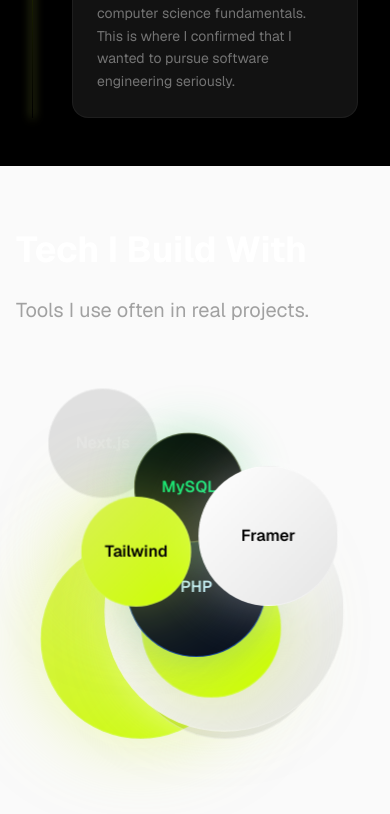
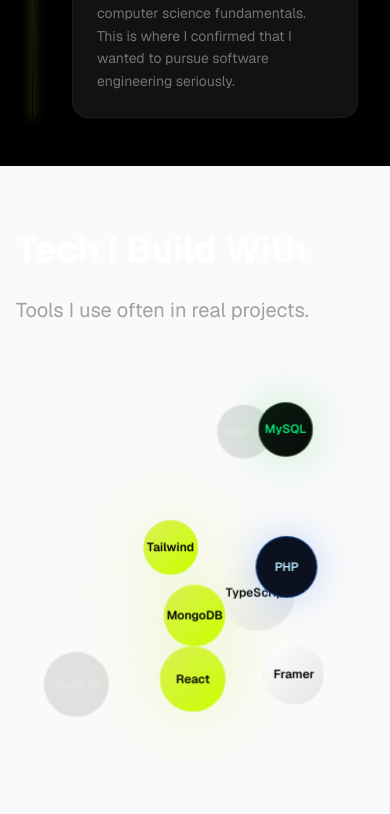
Before and after one commit to hereisben/portfolio, a Next.js app: page / in a window 390 px wide. Shown: the part 4228-5042 px from the top of the page. Built offline with nearby package versions, Linux system fonts and the light colour scheme.

Commit message:
feat: make Tech bubbles responsive and smoother
switch bubble size to vw instead of px
handle resize so bubbles don't break on screen change
tweak hover shadow + transform for smoother feel

- src/sections/Tech.tsx

```diff
--- a/src/sections/Tech.tsx
+++ b/src/sections/Tech.tsx
@@ -25,44 +25,49 @@
   vy: number;
 };
 
-function sizeToPx(size: TechItem["size"]) {
-  if (size === "xl") return 240;
-  if (size === "lg") return 200;
-  if (size === "md") return 140;
-  return 110;
+function sizeToVw(size: TechItem["size"]) {
+  if (size === "xl") return 20;
+  if (size === "lg") return 17;
+  if (size === "md") return 16;
+  return 14;
+}
+
+function vwToPx(vw: number) {
+  if (typeof window === "undefined") return vw * 10;
+  return (vw / 100) * window.innerWidth;
 }
 
 function bubbleClass(tone: NonNullable<TechItem["tone"]>) {
   const base =
-    "absolute grid place-items-center rounded-full border text-center transition-transform duration-200 will-change-transform hover:scale-[1.03] bg-gradient-to-br";
+    "absolute grid text-xs md:text-xl place-items-center rounded-full border text-center transition-[transform,box-shadow] duration-300 will-change-transform bg-gradient-to-br";
 
   if (tone === "lime")
     return (
       base +
-      " bg-primary from-[#D9F154] to-transparent text-black border-lime-200/30 shadow-[0_0_80px_rgba(217,241,84,0.5)]"
+      " bg-primary from-[#D9F154] to-transparent text-black border-lime-200/30 shadow-[0_0_80px_rgba(217,241,84,0.4)] hover:shadow-[0_0_80px_rgba(217,241,84,0.6)]"
     );
 
   if (tone === "green")
     return (
       base +
-      " bg-[#0A0A0A] from-green-500/10 to-transparent text-green-400 border-lime-200/30 shadow-[0_0_50px_rgba(34,197,94,0.3)]"
+      " bg-[#0A0A0A] from-green-500/10 to-transparent text-green-400 border-lime-200/30 hover:shadow-[0_0_50px_rgba(34,197,94,0.6)] shadow-[0_0_50px_rgba(34,197,94,0.3)]"
     );
 
   if (tone === "white")
     return (
       base +
-      " from-white to-neutral-200 text-black border-white/30 shadow-[0_0_60px_rgba(255,255,255,0.4)]"
+      " from-white to-neutral-200 text-black border-white/30 shadow-[0_0_60px_rgba(255,255,255,0.4)] hover:shadow-[0_0_60px_rgba(255,255,255,0.6)]"
     );
 
   if (tone === "blue")
     return (
       base +
-      " bg-[#0A1220] border border-blue-500/50 text-sky-200 shadow-[0_0_40px_rgba(59,130,246,0.3)]"
+      " bg-[#0A1220] border border-blue-500/50 text-sky-200 shadow-[0_0_40px_rgba(59,130,246,0.3)] hover:shadow-[0_0_40px_rgba(59,130,246,0.5)]"
     );
 
   return (
     base +
-    " bg-black/10 text-neutral-200 border-white/40 shadow-[0_0_30px_rgba(255,255,255,0.2)]"
+    " bg-black/10 text-neutral-200 border-white/40 shadow-[0_0_30px_rgba(255,255,255,0.2)] hover:shadow-[0_0_30px_rgba(255,255,255,0.4)]"
   );
 }
 
@@ -109,8 +114,8 @@
     const H = rect.height;
 
     const init: Bubble[] = seed.map((t, i) => {
-      const px = sizeToPx(t.size);
-      const r = px / 2;
+      const diameterPx = vwToPx(sizeToVw(t.size));
+      const r = diameterPx / 2;
 
       const s = i * 999 + t.x * 10 + t.y * 20;
       const rvx = hash01(s) - 0.5;
@@ -131,6 +136,31 @@
 
     bubblesRef.current = init;
     setBubbles([...init]);
+  }, []);
+
+  useEffect(() => {
+    const onResize = () => {
+      const el = containerRef.current;
+      if (!el) return;
+      const rect = el.getBoundingClientRect();
+      const W = rect.width;
+      const H = rect.height;
+
+      const pad = 8;
+
+      for (const b of bubblesRef.current) {
+        const diameterPx = vwToPx(sizeToVw(b.size));
+        b.r = diameterPx / 2;
+
+        b.x = Math.max(b.r + pad, Math.min(W - b.r - pad, b.x));
+        b.y = Math.max(b.r + pad, Math.min(H - b.r - pad, b.y));
+      }
+
+      setBubbles([...bubblesRef.current]);
+    };
+
+    window.addEventListener("resize", onResize);
+    return () => window.removeEventListener("resize", onResize);
   }, []);
 
   useEffect(() => {
@@ -221,7 +251,7 @@
           <div className="pointer-events-none absolute left-0 top-10 h-px w-full" />
 
           {bubbles.map((b) => {
-            const px = b.r * 2;
+            const d = b.r * 2;
 
             return (
               <div
@@ -230,9 +260,9 @@
                   (b.tone ?? "gray") as NonNullable<TechItem["tone"]>
                 )}
                 style={{
-                  width: px,
-                  height: px,
-                  transform: `translate(${b.x - b.r}px, ${b.y - b.r}px)`,
+                  width: d,
+                  height: d,
+                  transform: `translate3d(${b.x - b.r}px, ${b.y - b.r}px, 0)`,
                 }}
               >
                 <span className="select-none font-semibold">{b.label}</span>
```
